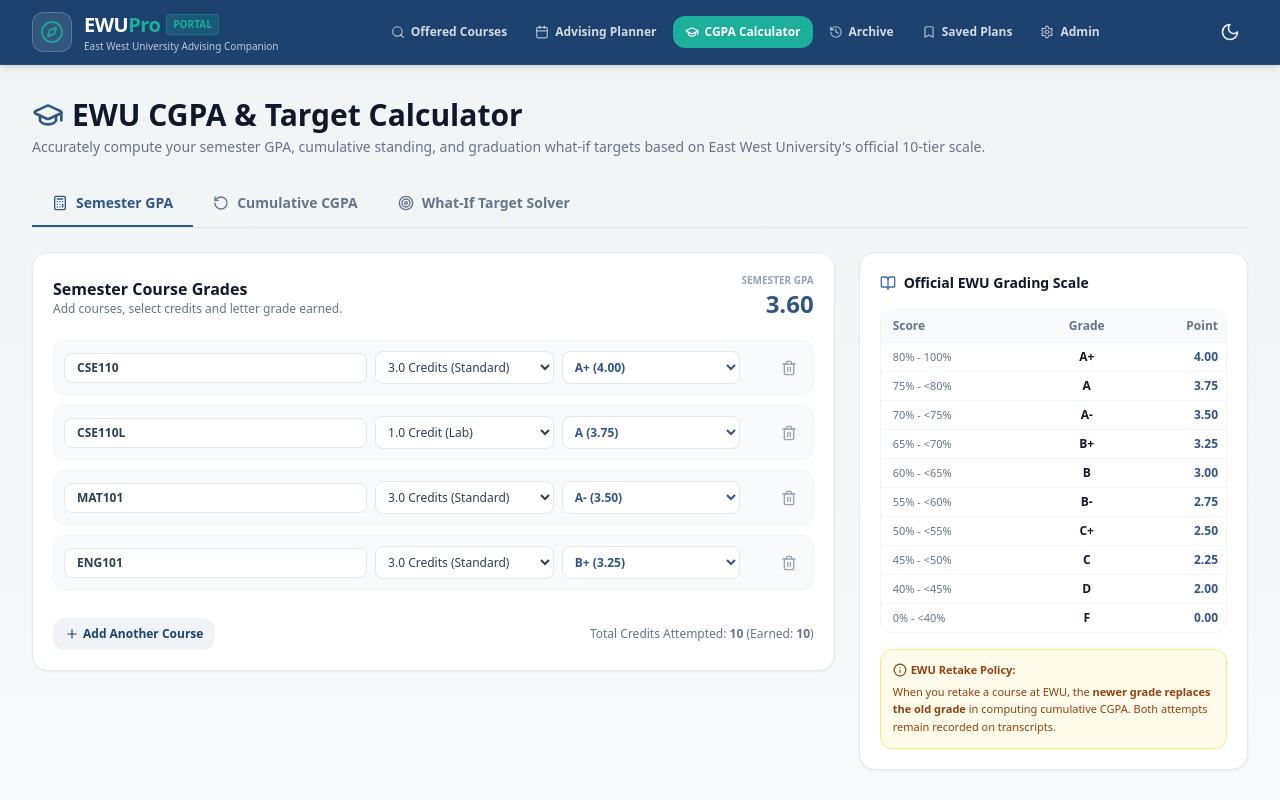
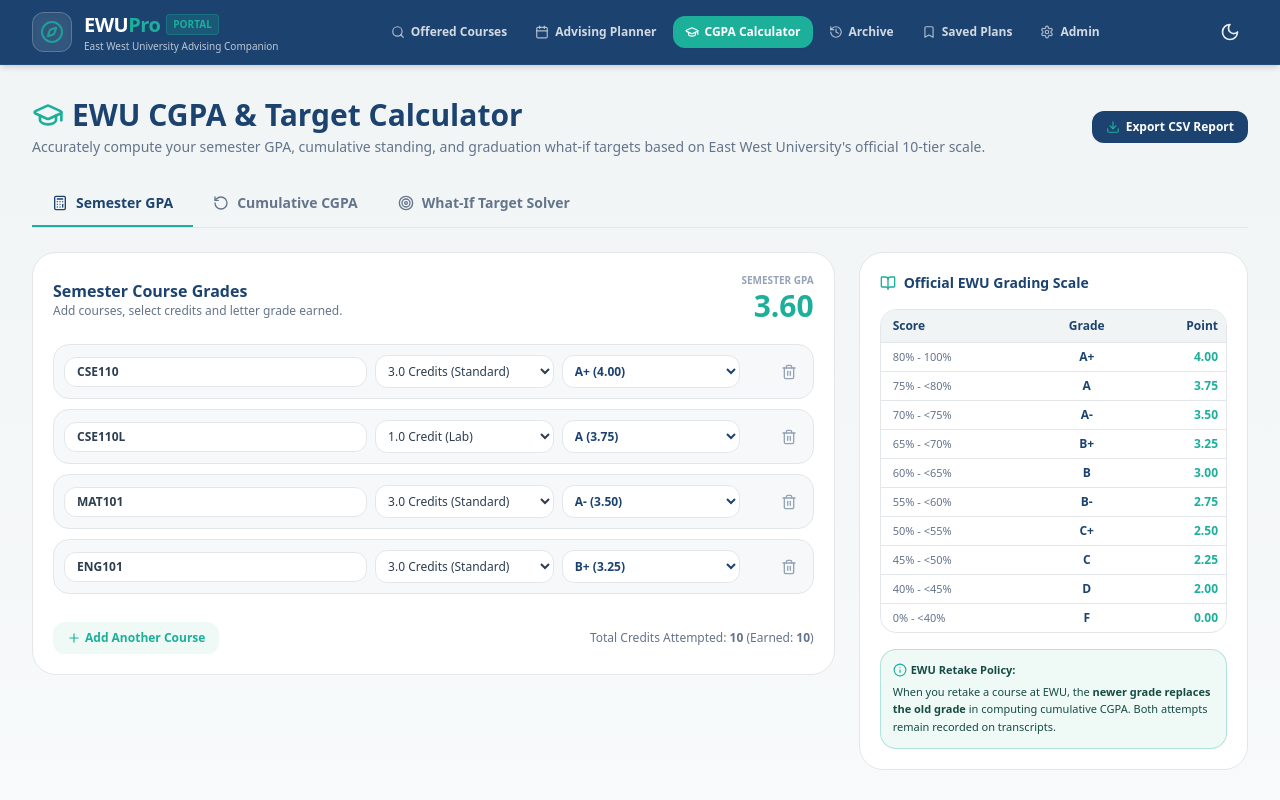
Before and after one commit to rahat4528/ewu-pro, a Next.js app: page /dashboard/cgpa-calculator in a window 1280 px wide. Shown: the top 800 px of the page. Built offline with nearby package versions, Linux system fonts and the light colour scheme.

Commit message:
feat(cgpa): add CSV grade sheet report export and enhanced tab layout

```diff
--- a/src/app/dashboard/cgpa-calculator/page.tsx
+++ b/src/app/dashboard/cgpa-calculator/page.tsx
@@ -12,7 +12,6 @@ import {
   GraduationCap,
   Plus,
   Trash2,
-  Sparkles,
   Calculator,
   Target,
   BookOpen,
@@ -20,6 +19,8 @@ import {
   RotateCcw,
   CheckCircle,
   AlertTriangle,
+  Download,
+  Share2,
 } from "lucide-react";
 
 interface CourseRow {
@@ -92,12 +93,29 @@ export default function CGPACalculatorPage() {
     setCumulativeCourses(cumulativeCourses.filter((c) => c.id !== id));
   };
 
+  // Export Grade Summary as CSV
+  const handleExportCSV = () => {
+    const list = activeTab === "semester" ? semesterCourses : cumulativeCourses;
+    const gpa = activeTab === "semester" ? semesterResult.gpa : cumulativeResult.gpa;
+    const header = "Course,Credits,Grade\n";
+    const rows = list.map((c) => `${c.name || "Untitled"},${c.credits},${c.grade}`).join("\n");
+    const summary = `\nTotal Credits,${activeTab === "semester" ? semesterResult.totalCredits : cumulativeResult.totalCredits}\nCalculated GPA,${gpa}\nScale,EWU Official 10-Tier Scale (portal.ewubd.edu)\n`;
+
+    const blob = new Blob([header + rows + summary], { type: "text/csv;charset=utf-8;" });
+    const url = URL.createObjectURL(blob);
+    const link = document.createElement("a");
+    link.href = url;
+    link.download = `ewu-cgpa-report-${Date.now()}.csv`;
+    link.click();
+  };
+
   return (
     <div className="space-y-6">
       {/* Page Header */}
+      <div className="flex flex-col sm:flex-row sm:items-center justify-between gap-4">
         <div>
-        <h1 className="text-2xl sm:text-3xl font-black text-slate-900 dark:text-white flex items-center space-x-2">
-          <GraduationCap className="w-8 h-8 text-primary-600 dark:text-primary-400" />
+          <h1 className="text-2xl sm:text-3xl font-black text-[#1C4370] dark:text-white flex items-center space-x-2">
+            <GraduationCap className="w-8 h-8 text-[#1CAF9A]" />
             <span>EWU CGPA & Target Calculator</span>
           </h1>
           <p className="text-xs sm:text-sm text-slate-500 dark:text-slate-400 mt-1">
@@ -105,14 +123,25 @@ export default function CGPACalculatorPage() {
           </p>
         </div>
 
+        {activeTab !== "whatif" && (
+          <button
+            onClick={handleExportCSV}
+            className="inline-flex items-center space-x-1.5 px-3.5 py-2 rounded-xl text-xs font-bold bg-[#1C4370] hover:bg-[#143154] text-white shadow-xs transition-colors self-start sm:self-auto"
+          >
+            <Download className="w-3.5 h-3.5 text-[#1CAF9A]" />
+            <span>Export CSV Report</span>
+          </button>
+        )}
+      </div>
+
       {/* Tabs */}
-      <div className="flex border-b border-slate-200 dark:border-slate-800">
+      <div className="flex border-b border-[#E4E7EA] dark:border-slate-800">
         <button
           onClick={() => setActiveTab("semester")}
           className={`py-3 px-5 text-xs sm:text-sm font-bold border-b-2 transition-all flex items-center space-x-2 ${
             activeTab === "semester"
-              ? "border-primary-600 text-primary-600 dark:border-primary-400 dark:text-primary-400"
-              : "border-transparent text-slate-500 hover:text-slate-800 dark:hover:text-slate-200"
+              ? "border-[#1CAF9A] text-[#1C4370] dark:text-[#1CAF9A]"
+              : "border-transparent text-slate-500 hover:text-[#1C4370]"
           }`}
         >
           <Calculator className="w-4 h-4" />
@@ -123,8 +152,8 @@ export default function CGPACalculatorPage() {
           onClick={() => setActiveTab("cumulative")}
           className={`py-3 px-5 text-xs sm:text-sm font-bold border-b-2 transition-all flex items-center space-x-2 ${
             activeTab === "cumulative"
-              ? "border-primary-600 text-primary-600 dark:border-primary-400 dark:text-primary-400"
-              : "border-transparent text-slate-500 hover:text-slate-800 dark:hover:text-slate-200"
+              ? "border-[#1CAF9A] text-[#1C4370] dark:text-[#1CAF9A]"
+              : "border-transparent text-slate-500 hover:text-[#1C4370]"
           }`}
         >
           <RotateCcw className="w-4 h-4" />
@@ -135,8 +164,8 @@ export default function CGPACalculatorPage() {
           onClick={() => setActiveTab("whatif")}
           className={`py-3 px-5 text-xs sm:text-sm font-bold border-b-2 transition-all flex items-center space-x-2 ${
             activeTab === "whatif"
-              ? "border-primary-600 text-primary-600 dark:border-primary-400 dark:text-primary-400"
-              : "border-transparent text-slate-500 hover:text-slate-800 dark:hover:text-slate-200"
+              ? "border-[#1CAF9A] text-[#1C4370] dark:text-[#1CAF9A]"
+              : "border-transparent text-slate-500 hover:text-[#1C4370]"
           }`}
         >
           <Target className="w-4 h-4" />
@@ -145,14 +174,14 @@ export default function CGPACalculatorPage() {
       </div>
 
       <div className="grid grid-cols-1 lg:grid-cols-12 gap-6">
-        {/* Left Column: Calculator Content (8 cols) */}
+        {/* Left Column (8 cols) */}
         <div className="lg:col-span-8 space-y-6">
           {/* TAB 1: SEMESTER GPA */}
           {activeTab === "semester" && (
-            <div className="bg-white dark:bg-slate-900 rounded-2xl border border-slate-200 dark:border-slate-800 p-5 shadow-sm space-y-5">
+            <div className="bg-white dark:bg-slate-900 rounded-3xl border border-[#E4E7EA] dark:border-slate-800 p-5 shadow-xs space-y-5">
               <div className="flex items-center justify-between">
                 <div>
-                  <h3 className="font-extrabold text-slate-900 dark:text-white text-base">
+                  <h3 className="font-extrabold text-[#1C4370] dark:text-white text-base">
                     Semester Course Grades
                   </h3>
                   <p className="text-xs text-slate-500">
@@ -160,12 +189,11 @@ export default function CGPACalculatorPage() {
                   </p>
                 </div>
 
-                {/* Score Preview Badge */}
                 <div className="text-right">
                   <span className="text-[10px] text-slate-400 uppercase font-bold block">
                     Semester GPA
                   </span>
-                  <span className="text-2xl font-black text-primary-600 dark:text-primary-400">
+                  <span className="text-3xl font-black text-[#1CAF9A]">
                     {semesterResult.gpa.toFixed(2)}
                   </span>
                 </div>
@@ -176,7 +204,7 @@ export default function CGPACalculatorPage() {
                 {semesterCourses.map((c, index) => (
                   <div
                     key={c.id}
-                    className="grid grid-cols-12 gap-2 items-center bg-slate-50 dark:bg-slate-800/50 p-2.5 rounded-xl border border-slate-100 dark:border-slate-800 text-xs"
+                    className="grid grid-cols-12 gap-2 items-center bg-[#f0f4f5]/60 dark:bg-slate-800/50 p-2.5 rounded-2xl border border-[#E4E7EA] dark:border-slate-800 text-xs"
                   >
                     <div className="col-span-5">
                       <input
@@ -188,7 +216,7 @@ export default function CGPACalculatorPage() {
                           setSemesterCourses(updated);
                         }}
                         placeholder={`Course ${index + 1} (e.g. CSE110)`}
-                        className="w-full px-3 py-1.5 rounded-lg border border-slate-200 dark:border-slate-700 bg-white dark:bg-slate-900 text-xs font-semibold"
+                        className="w-full px-3 py-1.5 rounded-xl border border-[#E4E7EA] dark:border-slate-700 bg-white dark:bg-slate-900 text-xs font-semibold"
                       />
                     </div>
 
@@ -200,7 +228,7 @@ export default function CGPACalculatorPage() {
                           updated[index].credits = Number(e.target.value);
                           setSemesterCourses(updated);
                         }}
-                        className="w-full px-2 py-1.5 rounded-lg border border-slate-200 dark:border-slate-700 bg-white dark:bg-slate-900 text-xs font-medium"
+                        className="w-full px-2 py-1.5 rounded-xl border border-[#E4E7EA] dark:border-slate-700 bg-white dark:bg-slate-900 text-xs font-medium"
                       >
                         <option value={1}>1.0 Credit (Lab)</option>
                         <option value={1.5}>1.5 Credits</option>
@@ -217,7 +245,7 @@ export default function CGPACalculatorPage() {
                           updated[index].grade = e.target.value;
                           setSemesterCourses(updated);
                         }}
-                        className="w-full px-2 py-1.5 rounded-lg border border-slate-200 dark:border-slate-700 bg-white dark:bg-slate-900 text-xs font-bold text-primary-600 dark:text-primary-400"
+                        className="w-full px-2 py-1.5 rounded-xl border border-[#E4E7EA] dark:border-slate-700 bg-white dark:bg-slate-900 text-xs font-bold text-[#1C4370] dark:text-[#1CAF9A]"
                       >
                         {EWU_GRADE_SCALE.map((g) => (
                           <option key={g.grade} value={g.grade}>
@@ -247,7 +275,7 @@ export default function CGPACalculatorPage() {
                 <button
                   type="button"
                   onClick={addSemesterCourse}
-                  className="inline-flex items-center space-x-1 px-3 py-2 rounded-xl text-xs font-bold bg-primary-50 dark:bg-primary-950 text-primary-700 dark:text-primary-300 hover:bg-primary-100 transition-colors"
+                  className="inline-flex items-center space-x-1 px-3.5 py-2 rounded-xl text-xs font-bold bg-[#effaf7] dark:bg-[#072c29] text-[#1CAF9A] hover:bg-[#d6f3ed] transition-colors"
                 >
                   <Plus className="w-3.5 h-3.5" />
                   <span>Add Another Course</span>
@@ -263,10 +291,10 @@ export default function CGPACalculatorPage() {
 
           {/* TAB 2: CUMULATIVE CGPA */}
           {activeTab === "cumulative" && (
-            <div className="bg-white dark:bg-slate-900 rounded-2xl border border-slate-200 dark:border-slate-800 p-5 shadow-sm space-y-5">
+            <div className="bg-white dark:bg-slate-900 rounded-3xl border border-[#E4E7EA] dark:border-slate-800 p-5 shadow-xs space-y-5">
               <div className="flex items-center justify-between">
                 <div>
-                  <h3 className="font-extrabold text-slate-900 dark:text-white text-base">
+                  <h3 className="font-extrabold text-[#1C4370] dark:text-white text-base">
                     Cumulative CGPA Calculator
                   </h3>
                   <p className="text-xs text-slate-500">
@@ -278,14 +306,14 @@ export default function CGPACalculatorPage() {
                   <span className="text-[10px] text-slate-400 uppercase font-bold block">
                     Updated CGPA
                   </span>
-                  <span className="text-2xl font-black text-primary-600 dark:text-primary-400">
+                  <span className="text-3xl font-black text-[#1CAF9A]">
                     {cumulativeResult.gpa.toFixed(2)}
                   </span>
                 </div>
               </div>
 
               {/* Previous Record Inputs */}
-              <div className="grid grid-cols-2 gap-4 bg-slate-50 dark:bg-slate-800/40 p-4 rounded-xl border border-slate-100 dark:border-slate-800">
+              <div className="grid grid-cols-2 gap-4 bg-[#f0f4f5]/60 dark:bg-slate-800/40 p-4 rounded-2xl border border-[#E4E7EA] dark:border-slate-800">
                 <div>
                   <label className="text-xs font-bold text-slate-700 dark:text-slate-300 block mb-1">
                     Previous Completed Credits:
@@ -296,7 +324,7 @@ export default function CGPACalculatorPage() {
                     max={180}
                     value={prevCredits}
                     onChange={(e) => setPrevCredits(Number(e.target.value))}
-                    className="w-full px-3 py-2 rounded-lg border border-slate-200 dark:border-slate-700 bg-white dark:bg-slate-900 text-xs font-bold"
+                    className="w-full px-3 py-2 rounded-xl border border-[#E4E7EA] dark:border-slate-700 bg-white dark:bg-slate-900 text-xs font-bold"
                   />
                 </div>
 
@@ -311,7 +339,7 @@ export default function CGPACalculatorPage() {
                     max={4.0}
                     value={prevCGPA}
                     onChange={(e) => setPrevCGPA(Number(e.target.value))}
-                    className="w-full px-3 py-2 rounded-lg border border-slate-200 dark:border-slate-700 bg-white dark:bg-slate-900 text-xs font-bold"
+                    className="w-full px-3 py-2 rounded-xl border border-[#E4E7EA] dark:border-slate-700 bg-white dark:bg-slate-900 text-xs font-bold"
                   />
                 </div>
               </div>
@@ -324,7 +352,7 @@ export default function CGPACalculatorPage() {
                 {cumulativeCourses.map((c, index) => (
                   <div
                     key={c.id}
-                    className="grid grid-cols-12 gap-2 items-center bg-slate-50 dark:bg-slate-800/50 p-2.5 rounded-xl border border-slate-100 dark:border-slate-800 text-xs"
+                    className="grid grid-cols-12 gap-2 items-center bg-[#f0f4f5]/60 dark:bg-slate-800/50 p-2.5 rounded-2xl border border-[#E4E7EA] dark:border-slate-800 text-xs"
                   >
                     <div className="col-span-5">
                       <input
@@ -336,7 +364,7 @@ export default function CGPACalculatorPage() {
                           setCumulativeCourses(updated);
                         }}
                         placeholder={`Course ${index + 1}`}
-                        className="w-full px-3 py-1.5 rounded-lg border border-slate-200 dark:border-slate-700 bg-white dark:bg-slate-900 text-xs font-semibold"
+                        className="w-full px-3 py-1.5 rounded-xl border border-[#E4E7EA] dark:border-slate-700 bg-white dark:bg-slate-900 text-xs font-semibold"
                       />
                     </div>
 
@@ -348,7 +376,7 @@ export default function CGPACalculatorPage() {
                           updated[index].credits = Number(e.target.value);
                           setCumulativeCourses(updated);
                         }}
-                        className="w-full px-2 py-1.5 rounded-lg border border-slate-200 dark:border-slate-700 bg-white dark:bg-slate-900 text-xs font-medium"
+                        className="w-full px-2 py-1.5 rounded-xl border border-[#E4E7EA] dark:border-slate-700 bg-white dark:bg-slate-900 text-xs font-medium"
                       >
                         <option value={1}>1.0 Credit</option>
                         <option value={3}>3.0 Credits</option>
@@ -364,7 +392,7 @@ export default function CGPACalculatorPage() {
                           updated[index].grade = e.target.value;
                           setCumulativeCourses(updated);
                         }}
-                        className="w-full px-2 py-1.5 rounded-lg border border-slate-200 dark:border-slate-700 bg-white dark:bg-slate-900 text-xs font-bold text-primary-600 dark:text-primary-400"
+                        className="w-full px-2 py-1.5 rounded-xl border border-[#E4E7EA] dark:border-slate-700 bg-white dark:bg-slate-900 text-xs font-bold text-[#1C4370] dark:text-[#1CAF9A]"
                       >
                         {EWU_GRADE_SCALE.map((g) => (
                           <option key={g.grade} value={g.grade}>
@@ -391,7 +419,7 @@ export default function CGPACalculatorPage() {
                 <button
                   type="button"
                   onClick={addCumulativeCourse}
-                  className="inline-flex items-center space-x-1 px-3 py-2 rounded-xl text-xs font-bold bg-primary-50 dark:bg-primary-950 text-primary-700 dark:text-primary-300 hover:bg-primary-100 transition-colors"
+                  className="inline-flex items-center space-x-1 px-3.5 py-2 rounded-xl text-xs font-bold bg-[#effaf7] dark:bg-[#072c29] text-[#1CAF9A] hover:bg-[#d6f3ed] transition-colors"
                 >
                   <Plus className="w-3.5 h-3.5" />
                   <span>Add Another Course</span>
@@ -406,9 +434,9 @@ export default function CGPACalculatorPage() {
 
           {/* TAB 3: WHAT-IF TARGET SOLVER */}
           {activeTab === "whatif" && (
-            <div className="bg-white dark:bg-slate-900 rounded-2xl border border-slate-200 dark:border-slate-800 p-5 sm:p-6 shadow-sm space-y-6">
+            <div className="bg-white dark:bg-slate-900 rounded-3xl border border-[#E4E7EA] dark:border-slate-800 p-5 sm:p-6 shadow-xs space-y-6">
               <div>
-                <h3 className="font-extrabold text-slate-900 dark:text-white text-base">
+                <h3 className="font-extrabold text-[#1C4370] dark:text-white text-base">
                   What-If Target CGPA Solver
                 </h3>
                 <p className="text-xs text-slate-500 mt-0.5">
@@ -428,7 +456,7 @@ export default function CGPACalculatorPage() {
                     max={4.0}
                     value={currentCGPA}
                     onChange={(e) => setCurrentCGPA(Number(e.target.value))}
-                    className="w-full px-3 py-2 rounded-xl border border-slate-200 dark:border-slate-700 bg-slate-50 dark:bg-slate-800 text-sm font-bold"
+                    className="w-full px-3 py-2 rounded-xl border border-[#E4E7EA] dark:border-slate-700 bg-[#f0f4f5] dark:bg-slate-800 text-sm font-bold"
                   />
                 </div>
 
@@ -442,7 +470,7 @@ export default function CGPACalculatorPage() {
                     max={180}
                     value={completedCredits}
                     onChange={(e) => setCompletedCredits(Number(e.target.value))}
-                    className="w-full px-3 py-2 rounded-xl border border-slate-200 dark:border-slate-700 bg-slate-50 dark:bg-slate-800 text-sm font-bold"
+                    className="w-full px-3 py-2 rounded-xl border border-[#E4E7EA] dark:border-slate-700 bg-[#f0f4f5] dark:bg-slate-800 text-sm font-bold"
                   />
                 </div>
 
@@ -457,7 +485,7 @@ export default function CGPACalculatorPage() {
                     max={4.0}
                     value={targetCGPA}
                     onChange={(e) => setTargetCGPA(Number(e.target.value))}
-                    className="w-full px-3 py-2 rounded-xl border border-slate-200 dark:border-slate-700 bg-slate-50 dark:bg-slate-800 text-sm font-bold text-primary-600 dark:text-primary-400"
+                    className="w-full px-3 py-2 rounded-xl border border-[#E4E7EA] dark:border-slate-700 bg-[#f0f4f5] dark:bg-slate-800 text-sm font-bold text-[#1C4370] dark:text-[#1CAF9A]"
                   />
                 </div>
 
@@ -471,7 +499,7 @@ export default function CGPACalculatorPage() {
                     max={180}
                     value={remainingCredits}
                     onChange={(e) => setRemainingCredits(Number(e.target.value))}
-                    className="w-full px-3 py-2 rounded-xl border border-slate-200 dark:border-slate-700 bg-slate-50 dark:bg-slate-800 text-sm font-bold"
+                    className="w-full px-3 py-2 rounded-xl border border-[#E4E7EA] dark:border-slate-700 bg-[#f0f4f5] dark:bg-slate-800 text-sm font-bold"
                   />
                 </div>
               </div>
@@ -494,7 +522,7 @@ export default function CGPACalculatorPage() {
                     <span>Required GPA in Remaining Credits</span>
                   </span>
 
-                  <span className="text-2xl font-black">
+                  <span className="text-3xl font-black">
                     {whatIfResult.requiredGPA.toFixed(2)}
                   </span>
                 </div>
@@ -504,35 +532,35 @@ export default function CGPACalculatorPage() {
           )}
         </div>
 
-        {/* Right Column: Official EWU Grade Scale Reference (4 cols) */}
+        {/* Right Column (4 cols) */}
         <div className="lg:col-span-4 space-y-5">
-          <div className="bg-white dark:bg-slate-900 rounded-2xl border border-slate-200 dark:border-slate-800 p-5 shadow-sm space-y-4">
+          <div className="bg-white dark:bg-slate-900 rounded-3xl border border-[#E4E7EA] dark:border-slate-800 p-5 shadow-xs space-y-4">
             <div className="flex items-center space-x-2">
-              <BookOpen className="w-4 h-4 text-primary-500" />
-              <h3 className="font-extrabold text-sm text-slate-900 dark:text-white">
+              <BookOpen className="w-4 h-4 text-[#1CAF9A]" />
+              <h3 className="font-extrabold text-sm text-[#1C4370] dark:text-white">
                 Official EWU Grading Scale
               </h3>
             </div>
 
-            <div className="overflow-hidden rounded-xl border border-slate-100 dark:border-slate-800">
+            <div className="overflow-hidden rounded-2xl border border-[#E4E7EA] dark:border-slate-800">
               <table className="w-full text-left text-xs">
-                <thead className="bg-slate-50 dark:bg-slate-800/80 text-slate-500 font-bold border-b border-slate-100 dark:border-slate-800">
+                <thead className="bg-[#f0f4f5] dark:bg-slate-800/80 text-[#1C4370] dark:text-slate-300 font-bold border-b border-[#E4E7EA] dark:border-slate-800">
                   <tr>
                     <th className="px-3 py-2">Score</th>
                     <th className="px-2 py-2 text-center">Grade</th>
                     <th className="px-2 py-2 text-right">Point</th>
                   </tr>
                 </thead>
-                <tbody className="divide-y divide-slate-100 dark:divide-slate-800 text-slate-700 dark:text-slate-300">
+                <tbody className="divide-y divide-[#E4E7EA] dark:divide-slate-800 text-slate-700 dark:text-slate-300">
                   {EWU_GRADE_SCALE.map((g) => (
-                    <tr key={g.grade} className="hover:bg-slate-50/50">
+                    <tr key={g.grade} className="hover:bg-[#f0f4f5]/40">
                       <td className="px-3 py-1.5 text-[11px] text-slate-500">
                         {g.minMarks}% - {g.maxMarks < 100 ? `<${Math.ceil(g.maxMarks)}%` : "100%"}
                       </td>
-                      <td className="px-2 py-1.5 text-center font-bold text-slate-900 dark:text-white">
+                      <td className="px-2 py-1.5 text-center font-bold text-[#1C4370] dark:text-white">
                         {g.grade}
                       </td>
-                      <td className="px-2 py-1.5 text-right font-semibold text-primary-600 dark:text-primary-400">
+                      <td className="px-2 py-1.5 text-right font-black text-[#1CAF9A]">
                         {g.point.toFixed(2)}
                       </td>
                     </tr>
@@ -542,9 +570,9 @@ export default function CGPACalculatorPage() {
             </div>
 
             {/* Retake Policy Note */}
-            <div className="p-3 bg-amber-50 dark:bg-amber-950/50 rounded-xl border border-amber-200 dark:border-amber-800 text-[11px] text-amber-800 dark:text-amber-200 space-y-1">
+            <div className="p-3 bg-[#effaf7] dark:bg-[#072c29] rounded-2xl border border-[#1CAF9A]/30 text-[11px] text-[#164b44] dark:text-[#b0e8dc] space-y-1">
               <strong className="flex items-center space-x-1">
-                <Info className="w-3.5 h-3.5" />
+                <Info className="w-3.5 h-3.5 text-[#1CAF9A]" />
                 <span>EWU Retake Policy:</span>
               </strong>
               <p className="leading-relaxed">
```
Lines whose indentation alone changed are shown as unchanged.
